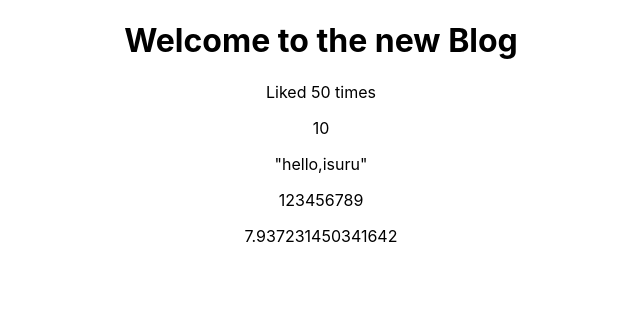
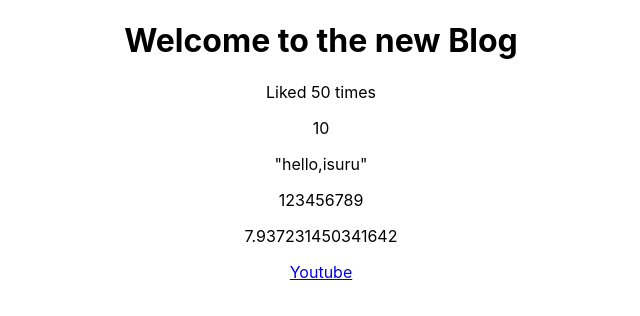
Before and after one commit to Isuru2Atthanayake/React_Blog, a React (Create React App) app: page / in a window 1280 px wide. Shown: the top 316 px of the page, without its empty margins (319-959 px from the left). Built offline with nearby package versions, Linux system fonts and the light colour scheme.

Commit message:
examples

```diff
--- a/src/App.js
+++ b/src/App.js
@@ -5,6 +5,8 @@ function App() {
   const title ='Welcome to the new Blog';//constant variable
   const likes = 50; //constant variable
   // const person = {name:'isuru'} object
+  const link = "https://www.youtube.com";
+
   return (
     <div className="App">
       <div className="content">
@@ -16,6 +18,8 @@ function App() {
         <p>"hello,isuru"</p>
         <p>{[1,2,3,4,5,6,7,8,9]}</p>{/* this is an array*/}
         <p>{Math.random()*10}</p>
+
+        <a href={link}>Youtube</a>
       </div>
     </div>
   );
```
